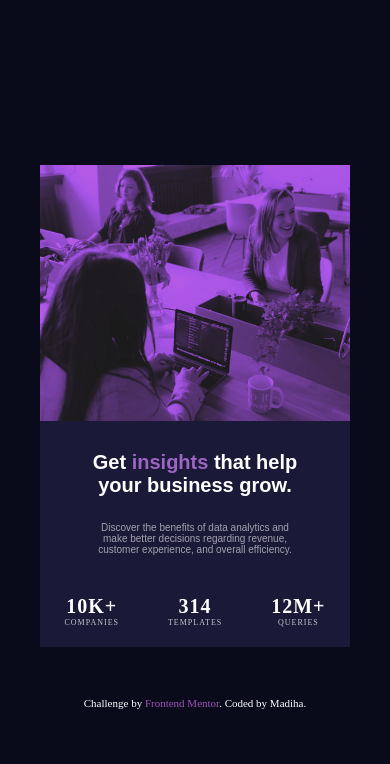
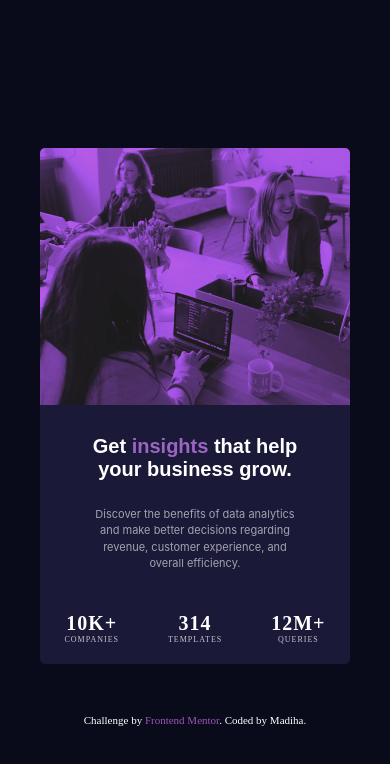
Before and after one commit to madkn1311/fem-Stats-preview, a plain HTML site: page index.html in a window 390 px wide. Drawn offline with Linux system fonts and the light colour scheme.

Commit message:
updated css

```diff
--- a/style.css
+++ b/style.css
@@ -15,6 +15,7 @@ body{
 img{
     max-width: 100%;
     filter: grayscale(100%) brightness(40%) sepia(100%) hue-rotate(-130deg) saturate(600%) contrast(0.8);
+    border-radius: 0 5px 5px 0;
 }
 
 .container{
@@ -26,6 +27,7 @@ img{
 .container-1{
     background-color: hsl(244, 38%, 16%);
     width: 50%;
+    border-radius: 5px 0 0 5px;
 }
 
 h1{
@@ -42,9 +44,10 @@ h1{
 }
 
 p{
-    font-family: 'Lexend Deca', sans-serif;
+    font-family: 'Inter', sans-serif;
     font-weight: 400;
-    font-size: 10px;
+    font-size: 11px;
+    line-height: 1.5;
     color:  hsla(0, 0%, 100%, 0.6);
     padding: 20px 50px;
     margin-top: -15px;
@@ -63,7 +66,7 @@ ul{
 }
 
 .big-text{
-    font-size: 'Lexend Deca', sans-serif;
+    font-size: 'Lexend deca', sans-serif;
     font-weight: 700;
     font-size: 20px;
     color: hsl(0, 0%, 100%);
@@ -71,8 +74,8 @@ ul{
 
 ul li{
     margin: auto;
+    font-size: 8px;
     text-transform: uppercase;
-    font-size: 8px;
     letter-spacing: 1px;
     color: hsla(0, 0%, 100%, 0.75);
 }
@@ -109,4 +112,10 @@ ul li{
     .container-1, .container-2{
         width: 100%;
     }
+    .container-1{
+        border-radius: 0 0 5px 5px;
+    }
+    img{
+        border-radius: 5px 5px 0 0;
+    }
 }
```
